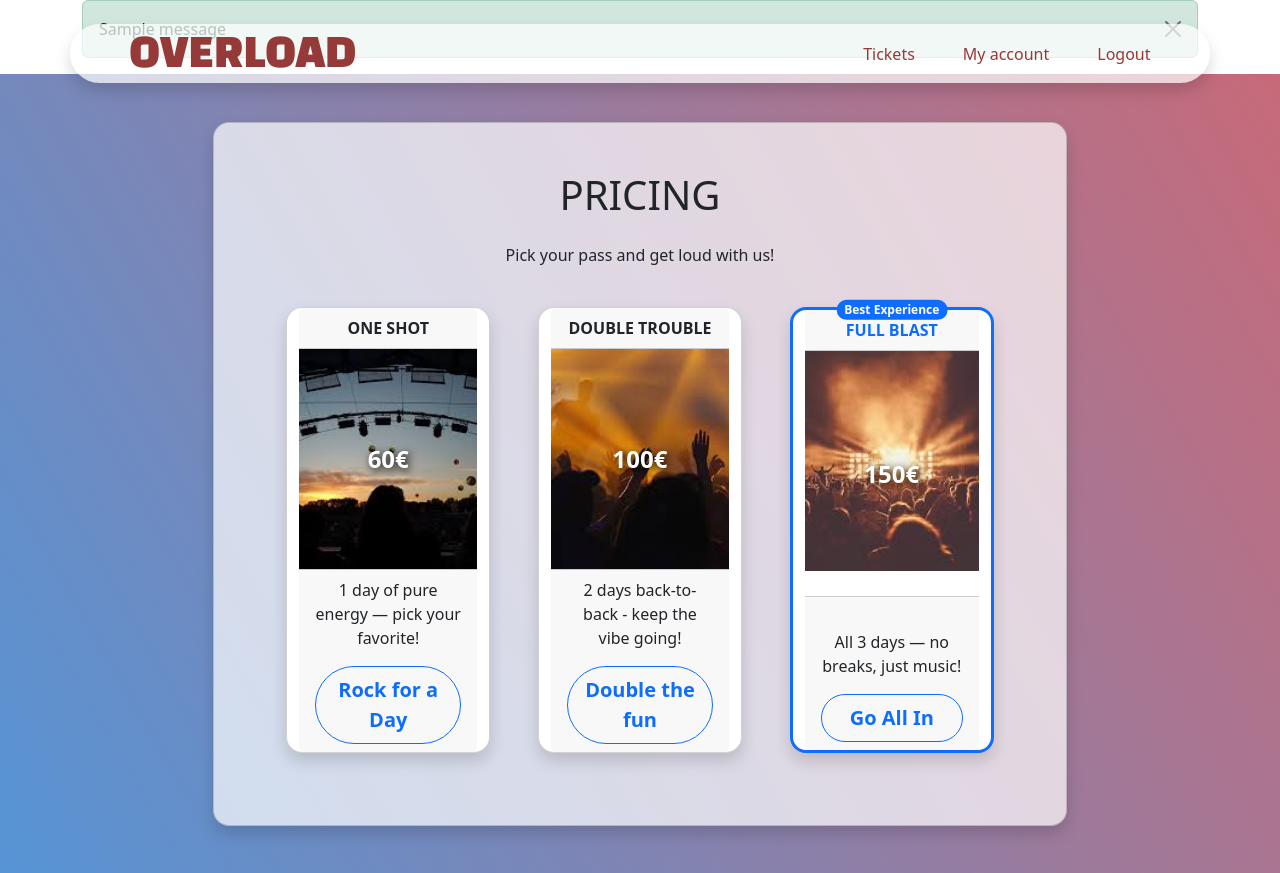
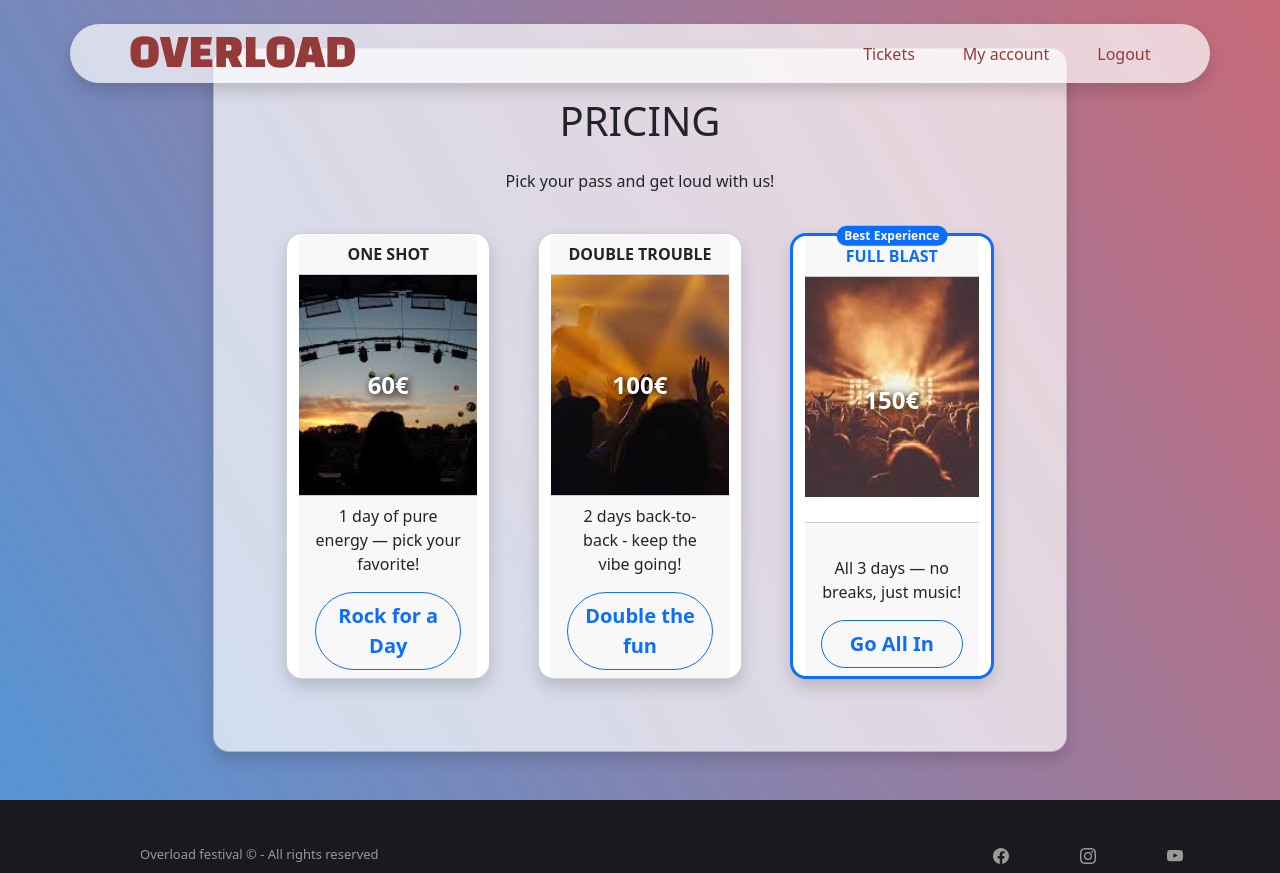
Before and after one commit to ferraroriccardo/musical-festival-website, a Flask app: page /ticket-form in a window 1280 px wide. Shown: the top 873 px of the page. Run offline with Flask 3, Linux system fonts and the light colour scheme; a user stored in the database is signed in; data comes from the database, SQL or seed files in the repository; tables that the repository leaves empty hold one stand-in row (values such as "Sample post"); one stand-in notice (Sample message) is shown.

Commit message:
feat: add hidden input for redirect after login and remove unused flash message handling in ticket template

```diff
--- a/templates/login.html
+++ b/templates/login.html
@@ -17,6 +17,7 @@
                             <label for="exampleInputPassword1" class="form-label">Password</label>
                             <input type="password" class="form-control" id="exampleInputPassword1" name="password">
                         </div>
+                        <input type="hidden" name="next" value="{{ request.args.get('next', '') }}">
                         <div class="d-flex justify-content-between align-items-center">
                             <button type="submit" class="btn btn-primary mb-2">Submit</button>
                             <div>
--- a/templates/ticket.html
+++ b/templates/ticket.html
@@ -1,21 +1,6 @@
 {% extends "base.html" %}
 
 {% block content %}
-{% with messages = get_flashed_messages(with_categories=true) %}
-  {% if messages %}
-    <div class="container mt-10">
-      {% for category, message in messages %}
-        <div class="alert alert-{{ category }} alert-dismissible fade show" role="alert">
-          {{ message }}
-          <button type="button" class="btn-close" data-bs-dismiss="alert" aria-label="Close"></button>
-        </div>
-      {% endfor %}
-    </div>
-  {% endif %}
-{% endwith %}
-{% for error in p_errors%}
-<p>{{ e }}</p>
-{% endfor%}
 <div class="d-flex justify-content-center align-items-center banner-blue full-height">
   <main class="card col-8 shadow rounded-4 p-5 transparent-white-bg">
     <form action="/buy_ticket" method="POST">
```
